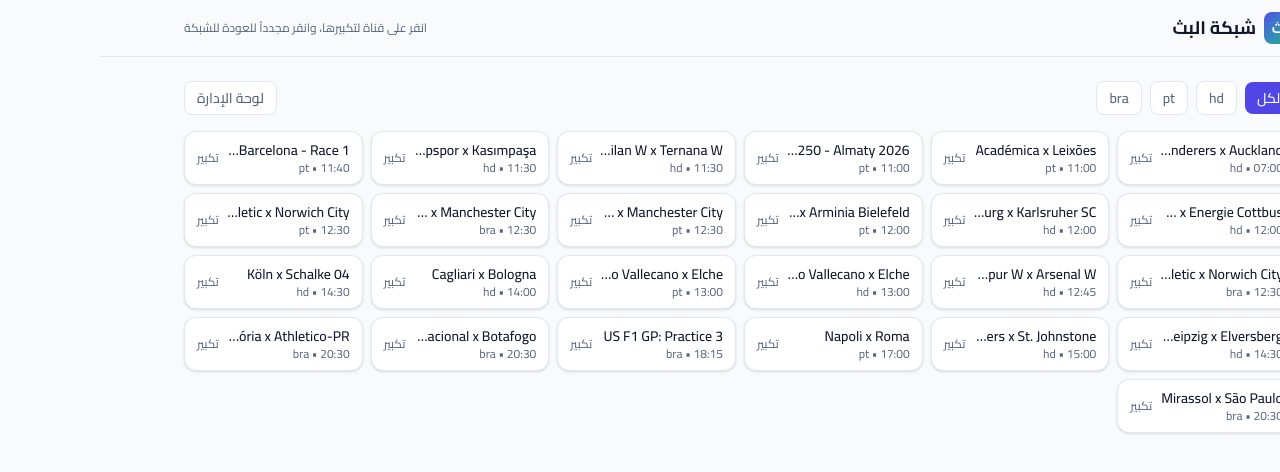
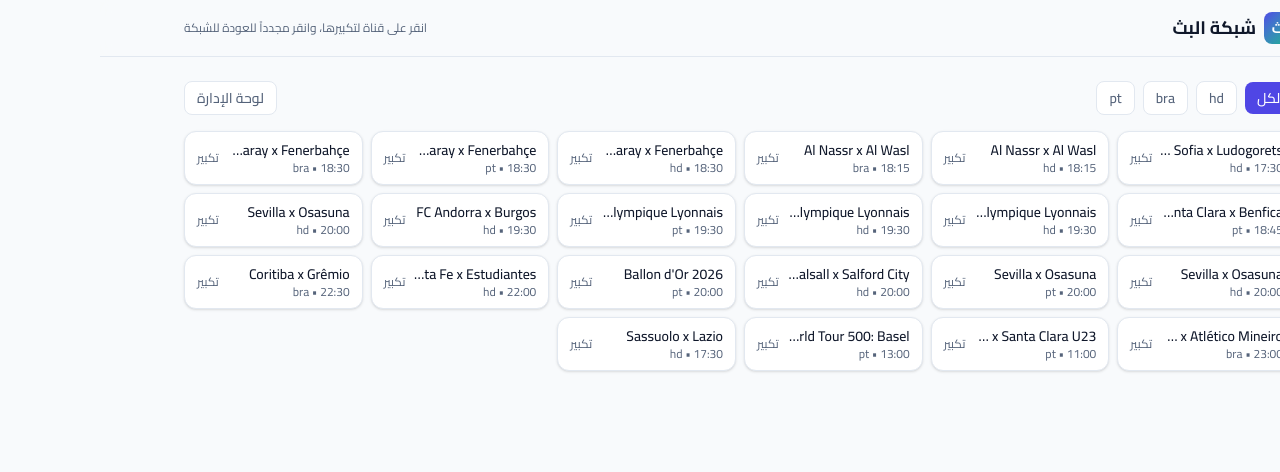
Before and after one commit to k3at/stream-grid, a Next.js app: page / in a window 1280 px wide. Shown: the top 472 px of the page. Built offline with nearby package versions, Linux system fonts and the light colour scheme; no server answers.

Commit message:
feat: daily auto-update of stream links via sportsonline.st

```diff
--- /dev/null
+++ b/scripts/update-streams.mjs
@@ -0,0 +1,63 @@
+import { writeFileSync } from "node:fs";
+
+const URL = "https://sportsonline.st/";
+const res = await fetch(URL, { headers: { "User-Agent": "stream-grid-updater" } });
+if (!res.ok) throw new Error(`fetch failed: ${res.status}`);
+const text = await res.text();
+
+const lines = text.split(/\r?\n/);
+const raw = [];
+const re = /^\s*(\d{1,2}:\d{2})\s+(.+?)\s*\|\s*(https?:\/\/\S+?)(?:<br\s*\/?>|\s)*$/i;
+for (const line of lines) {
+  const m = line.match(re);
+  if (!m) continue;
+  const [, time, title, url] = m;
+  raw.push({
+    time,
+    title: title.replace(/<[^>]*>/g, "").trim(),
+    url: url.replace(/<.*$/, "").trim(),
+  });
+}
+
+function slugify(s) {
+  return s
+    .toLowerCase()
+    .replace(/[^a-z0-9]+/g, "-")
+    .replace(/(^-|-$)/g, "");
+}
+function groupOf(url) {
+  const parts = url.split("/channels/");
+  if (parts[1]) return parts[1].split("/")[0];
+  return "other";
+}
+
+const map = new Map();
+for (const r of raw) {
+  if (!map.has(r.url)) {
+    map.set(r.url, {
+      id: `${slugify(r.title)}-${slugify(r.url.split("/").pop() ?? r.url)}`,
+      title: r.title,
+      time: r.time,
+      url: r.url,
+      group: groupOf(r.url),
+    });
+  }
+}
+const streams = Array.from(map.values());
+const groups = Array.from(new Set(streams.map((s) => s.group).filter(Boolean)));
+
+const content = `export type StreamItem = {
+  id: string;
+  title: string;
+  time?: string;
+  url: string;
+  group?: string;
+};
+
+export const streams: StreamItem[] = ${JSON.stringify(streams, null, 2)};
+
+export const groups: string[] = ${JSON.stringify(groups, null, 2)};
+`;
+
+writeFileSync("src/data/streams.ts", content, "utf-8");
+console.log(`Updated ${streams.length} unique streams from ${raw.length} entries.`);
--- a/src/data/streams.ts
+++ b/src/data/streams.ts
@@ -6,136 +6,165 @@ export type StreamItem = {
   group?: string;
 };
 
-const raw = [
-  { time: "07:00", title: "Western Sydney Wanderers x Auckland", url: "https://ww1.sportsonnline.click/channels/hd/hd1.php" },
-  { time: "11:00", title: "Académica x Leixões", url: "https://ww1.sportsonnline.click/channels/pt/sporttv1.php" },
-  { time: "11:00", title: "Tennis: ATP World Tour 250 - Almaty 2026", url: "https://ww1.sportsonnline.click/channels/pt/sporttv5.php" },
-  { time: "11:30", title: "Milan W x Ternana W", url: "https://ww1.sportsonnline.click/channels/hd/hd7.php" },
-  { time: "11:30", title: "Eyüpspor x Kasımpaşa", url: "https://ww1.sportsonnline.click/channels/hd/hd9.php" },
-  { time: "11:40", title: "GT Cup Open: Barcelona - Race 1", url: "https://ww1.sportsonnline.click/channels/pt/sporttv2.php" },
-  { time: "12:00", title: "Heidenheim x Energie Cottbus", url: "https://ww1.sportsonnline.click/channels/hd/hd11.php" },
-  { time: "12:00", title: "Magdeburg x Karlsruher SC", url: "https://ww1.sportsonnline.click/channels/hd/hd4.php" },
-  { time: "12:00", title: "Hertha BSC x Arminia Bielefeld", url: "https://ww1.sportsonnline.click/channels/pt/eleven2.php" },
-  { time: "12:30", title: "Aston Villa x Manchester City", url: "https://ww1.sportsonnline.click/channels/hd/hd1.php" },
-  { time: "12:30", title: "Aston Villa x Manchester City", url: "https://ww1.sportsonnline.click/channels/pt/eleven1.php" },
-  { time: "12:30", title: "Aston Villa x Manchester City", url: "https://ww1.sportsonnline.click/channels/bra/br2.php" },
-  { time: "12:30", title: "Charlton Athletic x Norwich City", url: "https://ww1.sportsonnline.click/channels/pt/sporttv4.php" },
-  { time: "12:30", title: "Charlton Athletic x Norwich City", url: "https://ww1.sportsonnline.click/channels/bra/br6.php" },
-  { time: "12:45", title: "Tottenham Hotspur W x Arsenal W", url: "https://ww1.sportsonnline.click/channels/hd/hd2.php" },
-  { time: "13:00", title: "Rayo Vallecano x Elche", url: "https://ww1.sportsonnline.click/channels/hd/hd6.php" },
-  { time: "13:00", title: "Rayo Vallecano x Elche", url: "https://ww1.sportsonnline.click/channels/pt/eleven3.php" },
-  { time: "13:00", title: "Euroformula Open: Barcelona - Race 1", url: "https://ww1.sportsonnline.click/channels/pt/sporttv2.php" },
-  { time: "13:00", title: "Tennis: ATP World Tour 250 - Lyon 2026", url: "https://ww1.sportsonnline.click/channels/pt/sporttv5.php" },
-  { time: "14:00", title: "Cagliari x Bologna", url: "https://ww1.sportsonnline.click/channels/hd/hd8.php" },
-  { time: "14:00", title: "Como x Sassuolo", url: "https://ww1.sportsonnline.click/channels/hd/hd7.php" },
-  { time: "14:00", title: "Como x Sassuolo", url: "https://ww1.sportsonnline.click/channels/pt/sporttv2.php" },
-  { time: "14:00", title: "Gaziantep FK x BB Erzurumspor", url: "https://ww1.sportsonnline.click/channels/hd/hd9.php" },
-  { time: "14:30", title: "Köln x Schalke 04", url: "https://ww1.sportsonnline.click/channels/hd/hd3.php" },
-  { time: "14:30", title: "Mainz 05 x Werder Bremen", url: "https://ww1.sportsonnline.click/channels/hd/hd11.php" },
-  { time: "14:30", title: "RB Leipzig x Elversberg", url: "https://ww1.sportsonnline.click/channels/hd/hd10.php" },
-  { time: "14:30", title: "Augsburg x Union Berlin", url: "https://ww1.sportsonnline.click/channels/hd/hd4.php" },
-  { time: "15:00", title: "Coventry City x Fulham", url: "https://ww1.sportsonnline.click/channels/hd/hd2.php" },
-  { time: "15:00", title: "Coventry City x Fulham", url: "https://ww1.sportsonnline.click/channels/pt/eleven2.php" },
-  { time: "15:00", title: "Coventry City x Fulham", url: "https://ww1.sportsonnline.click/channels/bra/br6.php" },
-  { time: "15:00", title: "Arsenal x Everton", url: "https://ww1.sportsonnline.click/channels/hd/hd1.php" },
-  { time: "15:00", title: "Arsenal x Everton", url: "https://ww1.sportsonnline.click/channels/pt/eleven1.php" },
-  { time: "15:00", title: "Arsenal x Everton", url: "https://ww1.sportsonnline.click/channels/bra/br2.php" },
-  { time: "15:00", title: "Rangers x St. Johnstone", url: "https://ww1.sportsonnline.click/channels/hd/hd5.php" },
-  { time: "15:15", title: "Racing Santander x Espanyol", url: "https://ww1.sportsonnline.click/channels/hd/hd6.php" },
-  { time: "15:15", title: "Racing Santander x Espanyol", url: "https://ww1.sportsonnline.click/channels/pt/eleven3.php" },
-  { time: "15:30", title: "Estrela x Casa Pia", url: "https://ww1.sportsonnline.click/channels/pt/sporttv1.php" },
-  { time: "17:00", title: "Napoli x Roma", url: "https://ww1.sportsonnline.click/channels/hd/hd7.php" },
-  { time: "17:00", title: "Napoli x Roma", url: "https://ww1.sportsonnline.click/channels/pt/sporttv3.php" },
-  { time: "17:00", title: "Samsunspor x Amed SK", url: "https://ww1.sportsonnline.click/channels/hd/hd9.php" },
-  { time: "17:00", title: "UFC 333: Prelims", url: "https://ww1.sportsonnline.click/channels/hd/hd2.php" },
-  { time: "17:30", title: "Chelsea x Tottenham Hotspur", url: "https://ww1.sportsonnline.click/channels/hd/hd1.php" },
-  { time: "17:30", title: "Chelsea x Tottenham Hotspur", url: "https://ww1.sportsonnline.click/channels/pt/eleven1.php" },
-  { time: "17:30", title: "Chelsea x Tottenham Hotspur", url: "https://ww1.sportsonnline.click/channels/bra/br2.php" },
-  { time: "17:30", title: "Valencia x Villarreal", url: "https://ww1.sportsonnline.click/channels/hd/hd6.php" },
-  { time: "17:30", title: "Valencia x Villarreal", url: "https://ww1.sportsonnline.click/channels/pt/eleven2.php" },
-  { time: "17:30", title: "Borussia Dortmund x Eintracht Frankfurt", url: "https://ww1.sportsonnline.click/channels/hd/hd3.php" },
-  { time: "17:30", title: "Tennis: ATP World Tour 250 - Brussels", url: "https://ww1.sportsonnline.click/channels/pt/sporttv5.php" },
-  { time: "17:45", title: "Willem II x Cambuur", url: "https://ww1.sportsonnline.click/channels/hd/hd11.php" },
-  { time: "18:00", title: "Alverca x Arouca", url: "https://ww1.sportsonnline.click/channels/pt/sporttv2.php" },
-  { time: "18:00", title: "Zamalek x APR", url: "https://ww1.sportsonnline.click/channels/hd/hd10.php" },
-  { time: "18:15", title: "US F1 GP: Practice 3", url: "https://ww1.sportsonnline.click/channels/hd/hd5.php" },
-  { time: "18:15", title: "US F1 GP: Practice 3", url: "https://ww1.sportsonnline.click/channels/hd/hd8.php" },
-  { time: "18:15", title: "US F1 GP: Practice 3", url: "https://ww1.sportsonnline.click/channels/bra/br3.php" },
-  { time: "19:00", title: "UFC 333: Alexander Volkanovski v Movsar Evloev", url: "https://ww1.sportsonnline.click/channels/hd/hd2.php" },
-  { time: "19:30", title: "Nürnberg x Kaiserslautern", url: "https://ww1.sportsonnline.click/channels/hd/hd3.php" },
-  { time: "19:45", title: "Lazio x Parma", url: "https://ww1.sportsonnline.click/channels/hd/hd7.php" },
-  { time: "19:45", title: "Lazio x Parma", url: "https://ww1.sportsonnline.click/channels/pt/sporttv3.php" },
-  { time: "19:45", title: "Lens x Paris", url: "https://ww1.sportsonnline.click/channels/hd/hd4.php" },
-  { time: "19:45", title: "Lens x Paris", url: "https://ww1.sportsonnline.click/channels/pt/sporttv4.php" },
-  { time: "20:00", title: "Atlético Madrid x Deportivo La Coruña", url: "https://ww1.sportsonnline.click/channels/hd/hd6.php" },
-  { time: "20:00", title: "Atlético Madrid x Deportivo La Coruña", url: "https://ww1.sportsonnline.click/channels/pt/eleven1.php" },
-  { time: "20:00", title: "ADO Den Haag x Heerenveen", url: "https://ww1.sportsonnline.click/channels/hd/hd11.php" },
-  { time: "20:00", title: "Rugby: RC Toulon x Saction Paloise", url: "https://ww1.sportsonnline.click/channels/pt/sporttv5.php" },
-  { time: "20:30", title: "Gil Vicente x Porto", url: "https://ww1.sportsonnline.click/channels/pt/sporttv1.php" },
-  { time: "20:30", title: "Gil Vicente x Porto", url: "https://ww1.sportsonnline.click/channels/bra/br6.php" },
-  { time: "20:30", title: "Internacional x Botafogo", url: "https://ww1.sportsonnline.click/channels/bra/br4.php" },
-  { time: "20:30", title: "Vitória x Athletico-PR", url: "https://ww1.sportsonnline.click/channels/bra/br1.php" },
-  { time: "20:30", title: "Mirassol x São Paulo", url: "https://ww1.sportsonnline.click/channels/bra/br5.php" },
-  { time: "20:30", title: "Atlético Goianiense x Novorizontino", url: "https://ww1.sportsonnline.click/channels/bra/br2.php" },
-  { time: "20:30", title: "US F1 GP: Qualifying", url: "https://ww1.sportsonnline.click/channels/hd/hd5.php" },
-  { time: "20:30", title: "US F1 GP: Qualifying", url: "https://ww1.sportsonnline.click/channels/hd/hd8.php" },
-  { time: "20:30", title: "US F1 GP: Qualifying", url: "https://ww1.sportsonnline.click/channels/bra/br3.php" },
-  { time: "21:00", title: "Talleres Córdoba x Defensa y Justicia", url: "https://ww1.sportsonnline.click/channels/hd/hd10.php" },
-  { time: "22:30", title: "New York RB x Inter Miami", url: "https://ww1.sportsonnline.click/channels/hd/hd11.php" },
-  { time: "22:30", title: "Vasco da Gama x Corinthians", url: "https://ww1.sportsonnline.click/channels/bra/br4.php" },
-  { time: "22:30", title: "Palmeiras x RB Bragantino", url: "https://ww1.sportsonnline.click/channels/bra/br1.php" },
-  { time: "22:30", title: "Ponte Preta x Fortaleza", url: "https://ww1.sportsonnline.click/channels/bra/br2.php" },
-  { time: "23:30", title: "Chapecoense x Fluminense", url: "https://ww1.sportsonnline.click/channels/bra/br3.php" },
-  { time: "00:00", title: "Moto3: GP of Australia", url: "https://ww1.sportsonnline.click/channels/hd/hd2.php" },
-  { time: "00:00", title: "Moto3: GP of Australia", url: "https://ww1.sportsonnline.click/channels/pt/sporttv4.php" },
-  { time: "00:00", title: "Moto3: GP of Australia", url: "https://ww1.sportsonnline.click/channels/bra/br6.php" },
-  { time: "00:00", title: "O'Higgins x Cobresal", url: "https://ww1.sportsonnline.click/channels/hd/hd9.php" },
-  { time: "00:30", title: "NBA: Milwaukee Bucks @ Philadelphia 76ers", url: "https://ww1.sportsonnline.click/channels/hd/hd1.php" },
-  { time: "01:00", title: "NBA: San Antonio Spurs @ Dallas Mavericks", url: "https://ww1.sportsonnline.click/channels/pt/sporttv2.php" },
-  { time: "01:00", title: "Moto2: GP of Australia", url: "https://ww1.sportsonnline.click/channels/hd/hd2.php" },
-  { time: "01:00", title: "Moto2: GP of Australia", url: "https://ww1.sportsonnline.click/channels/pt/sporttv4.php" },
-  { time: "01:00", title: "Moto2: GP of Australia", url: "https://ww1.sportsonnline.click/channels/bra/br6.php" },
-  { time: "01:00", title: "Santos x Bahia", url: "https://ww1.sportsonnline.click/channels/bra/br5.php" },
-  { time: "01:00", title: "Monterrey x Guadalajara", url: "https://ww1.sportsonnline.click/channels/hd/hd8.php" },
-  { time: "01:30", title: "Rosario Central x Huracán", url: "https://ww1.sportsonnline.click/channels/hd/hd10.php" },
-  { time: "01:30", title: "Rosario Central x Huracán", url: "https://ww1.sportsonnline.click/channels/pt/sporttv1.php" },
-  { time: "01:30", title: "Universitario x Juan Pablo II College", url: "https://ww1.sportsonnline.click/channels/hd/hd11.php" },
-  { time: "02:00", title: "NBA: Golden State Warriors @ Phoenix Suns", url: "https://ww1.sportsonnline.click/channels/hd/hd1.php" },
-  { time: "02:15", title: "MotoGP: GP of Australia", url: "https://ww1.sportsonnline.click/channels/hd/hd2.php" },
-  { time: "02:15", title: "MotoGP: GP of Australia", url: "https://ww1.sportsonnline.click/channels/pt/sporttv4.php" },
-  { time: "02:15", title: "MotoGP: GP of Australia", url: "https://ww1.sportsonnline.click/channels/bra/br6.php" },
-  { time: "02:30", title: "Golf: DP World Tour - Genesis Championship - D4", url: "https://ww1.sportsonnline.click/channels/pt/sporttv2.php" },
-  { time: "03:10", title: "Pumas UNAM x Tigres UANL", url: "https://ww1.sportsonnline.click/channels/hd/hd8.php" },
+export const streams: StreamItem[] = [
+  {
+    "id": "cska-sofia-x-ludogorets-hd9-php",
+    "title": "CSKA Sofia x Ludogorets",
+    "time": "17:30",
+    "url": "https://ww1.sportsonnline.click/channels/hd/hd9.php",
+    "group": "hd"
+  },
+  {
+    "id": "al-nassr-x-al-wasl-hd11-php",
+    "title": "Al Nassr x Al Wasl",
+    "time": "18:15",
+    "url": "https://ww1.sportsonnline.click/channels/hd/hd11.php",
+    "group": "hd"
+  },
+  {
+    "id": "al-nassr-x-al-wasl-br6-php",
+    "title": "Al Nassr x Al Wasl",
+    "time": "18:15",
+    "url": "https://ww1.sportsonnline.click/channels/bra/br6.php",
+    "group": "bra"
+  },
+  {
+    "id": "galatasaray-x-fenerbah-e-hd3-php",
+    "title": "Galatasaray x Fenerbahçe",
+    "time": "18:30",
+    "url": "https://ww1.sportsonnline.click/channels/hd/hd3.php",
+    "group": "hd"
+  },
+  {
+    "id": "galatasaray-x-fenerbah-e-sporttv3-php",
+    "title": "Galatasaray x Fenerbahçe",
+    "time": "18:30",
+    "url": "https://ww1.sportsonnline.click/channels/pt/sporttv3.php",
+    "group": "pt"
+  },
+  {
+    "id": "galatasaray-x-fenerbah-e-br2-php",
+    "title": "Galatasaray x Fenerbahçe",
+    "time": "18:30",
+    "url": "https://ww1.sportsonnline.click/channels/bra/br2.php",
+    "group": "bra"
+  },
+  {
+    "id": "santa-clara-x-benfica-sporttv1-php",
+    "title": "Santa Clara x Benfica",
+    "time": "18:45",
+    "url": "https://ww1.sportsonnline.click/channels/pt/sporttv1.php",
+    "group": "pt"
+  },
+  {
+    "id": "psg-x-olympique-lyonnais-hd5-php",
+    "title": "PSG x Olympique Lyonnais",
+    "time": "19:30",
+    "url": "https://ww1.sportsonnline.click/channels/hd/hd5.php",
+    "group": "hd"
+  },
+  {
+    "id": "psg-x-olympique-lyonnais-hd4-php",
+    "title": "PSG x Olympique Lyonnais",
+    "time": "19:30",
+    "url": "https://ww1.sportsonnline.click/channels/hd/hd4.php",
+    "group": "hd"
+  },
+  {
+    "id": "psg-x-olympique-lyonnais-sporttv2-php",
+    "title": "PSG x Olympique Lyonnais",
+    "time": "19:30",
+    "url": "https://ww1.sportsonnline.click/channels/pt/sporttv2.php",
+    "group": "pt"
+  },
+  {
+    "id": "fc-andorra-x-burgos-hd8-php",
+    "title": "FC Andorra x Burgos",
+    "time": "19:30",
+    "url": "https://ww1.sportsonnline.click/channels/hd/hd8.php",
+    "group": "hd"
+  },
+  {
+    "id": "sevilla-x-osasuna-hd2-php",
+    "title": "Sevilla x Osasuna",
+    "time": "20:00",
+    "url": "https://ww1.sportsonnline.click/channels/hd/hd2.php",
+    "group": "hd"
+  },
+  {
+    "id": "sevilla-x-osasuna-hd6-php",
+    "title": "Sevilla x Osasuna",
+    "time": "20:00",
+    "url": "https://ww1.sportsonnline.click/channels/hd/hd6.php",
+    "group": "hd"
+  },
+  {
+    "id": "sevilla-x-osasuna-eleven2-php",
+    "title": "Sevilla x Osasuna",
+    "time": "20:00",
+    "url": "https://ww1.sportsonnline.click/channels/pt/eleven2.php",
+    "group": "pt"
+  },
+  {
+    "id": "walsall-x-salford-city-hd1-php",
+    "title": "Walsall x Salford City",
+    "time": "20:00",
+    "url": "https://ww1.sportsonnline.click/channels/hd/hd1.php",
+    "group": "hd"
+  },
+  {
+    "id": "2026-ballon-d-or-eleven1-php",
+    "title": "2026 Ballon d'Or",
+    "time": "20:00",
+    "url": "https://ww1.sportsonnline.click/channels/pt/eleven1.php",
+    "group": "pt"
+  },
+  {
+    "id": "uni-n-santa-fe-x-estudiantes-hd10-php",
+    "title": "Unión Santa Fe x Estudiantes",
+    "time": "22:00",
+    "url": "https://ww1.sportsonnline.click/channels/hd/hd10.php",
+    "group": "hd"
+  },
+  {
+    "id": "coritiba-x-gr-mio-br3-php",
+    "title": "Coritiba x Grêmio",
+    "time": "22:30",
+    "url": "https://ww1.sportsonnline.click/channels/bra/br3.php",
+    "group": "bra"
+  },
+  {
+    "id": "flamengo-x-atl-tico-mineiro-br1-php",
+    "title": "Flamengo x Atlético Mineiro",
+    "time": "23:00",
+    "url": "https://ww1.sportsonnline.click/channels/bra/br1.php",
+    "group": "bra"
+  },
+  {
+    "id": "estoril-u23-x-santa-clara-u23-sporttv5-php",
+    "title": "Estoril U23 x Santa Clara U23",
+    "time": "11:00",
+    "url": "https://ww1.sportsonnline.click/channels/pt/sporttv5.php",
+    "group": "pt"
+  },
+  {
+    "id": "tennis-atp-world-tour-500-basel-sporttv4-php",
+    "title": "Tennis: ATP World Tour 500: Basel",
+    "time": "13:00",
+    "url": "https://ww1.sportsonnline.click/channels/pt/sporttv4.php",
+    "group": "pt"
+  },
+  {
+    "id": "sassuolo-x-lazio-hd7-php",
+    "title": "Sassuolo x Lazio",
+    "time": "17:30",
+    "url": "https://ww1.sportsonnline.click/channels/hd/hd7.php",
+    "group": "hd"
+  }
 ];
 
-function slugify(s: string) {
-  return s
-    .toLowerCase()
-    .replace(/[^a-z0-9]+/g, "-")
-    .replace(/(^-|-$)/g, "");
-}
-
-function getGroup(url: string) {
-  const parts = url.split("/channels/");
-  if (parts[1]) {
-    const g = parts[1].split("/")[0];
-    return g;
-  }
-  return "other";
-}
-
-const map = new Map<string, StreamItem>();
-for (const r of raw) {
-  if (!map.has(r.url)) {
-    map.set(r.url, {
-      id: `${slugify(r.title)}-${slugify(r.url.split("/").pop() ?? r.url)}`,
-      title: r.title,
-      time: r.time,
-      url: r.url,
-      group: getGroup(r.url),
-    });
-  }
-}
-
-export const streams: StreamItem[] = Array.from(map.values());
-export const groups = Array.from(new Set(streams.map((s) => s.group).filter(Boolean))) as string[];
+export const groups: string[] = [
+  "hd",
+  "bra",
+  "pt"
+];
```
